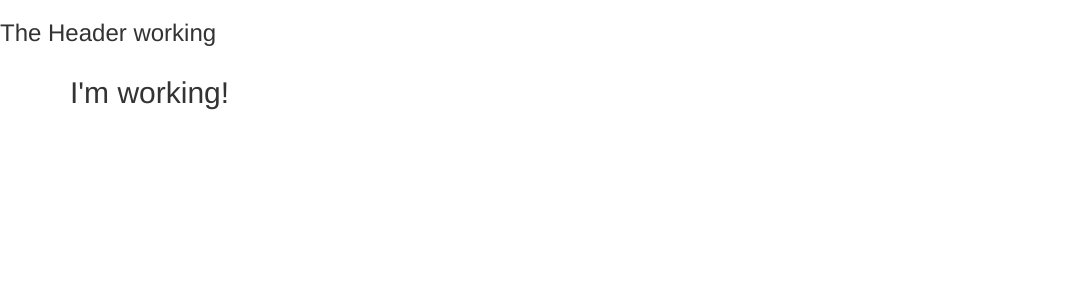
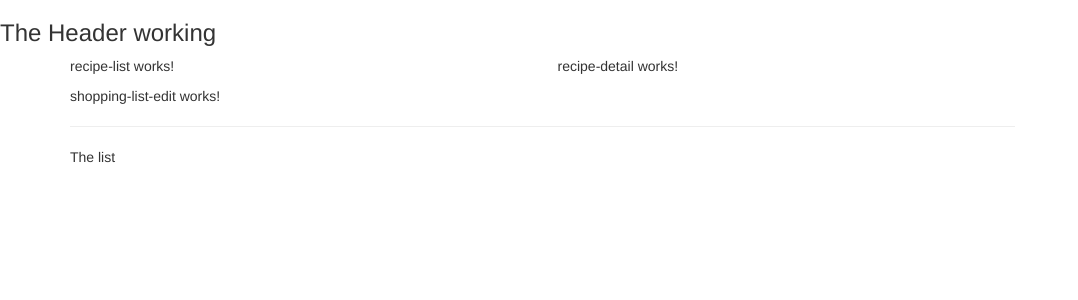
Before and after one commit to StepanB/recipe-book, an Angular app: page / in a window 1280 px wide. Shown: the top 300 px of the page, without its empty margins (0-1078 px from the left). Built offline with nearby package versions, Linux system fonts and the light colour scheme.

Commit message:
Using of components

```diff
--- a/src/app/app.component.html
+++ b/src/app/app.component.html
@@ -2,7 +2,8 @@
 <div class="container">
   <div class="row">
     <div class="col-md-12">
-      <h2>I'm working!</h2>
+      <app-recipes></app-recipes>
+      <app-shopping-list></app-shopping-list>
     </div>
   </div>
 </div>
--- a/src/app/recipes/recipes.component.html
+++ b/src/app/recipes/recipes.component.html
@@ -1 +1,8 @@
-<p>recipe-list works!</p>
+<div class="row">
+  <div class="col-md-5">
+    <app-recipe-list></app-recipe-list>
+  </div>
+  <div class="col-md-7">
+    <app-recipe-detail></app-recipe-detail>
+  </div>
+</div>
--- a/src/app/shopping-list/shopping-list.component.html
+++ b/src/app/shopping-list/shopping-list.component.html
@@ -1 +1,8 @@
-<p>shopping-list works!</p>
+<div class="row">
+  <div class="col-xs-10">
+    <app-shopping-edit></app-shopping-edit>
+    <hr/>
+    <p>The list</p>
+
+  </div>
+</div>
```
